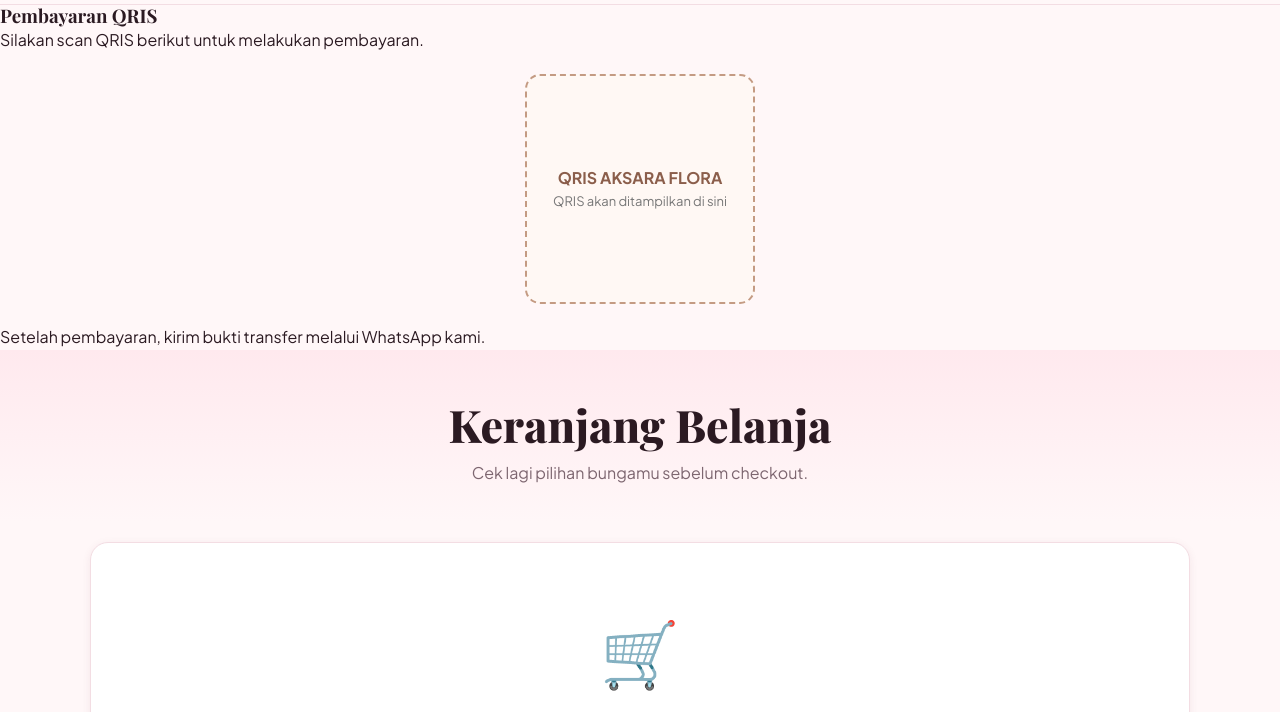
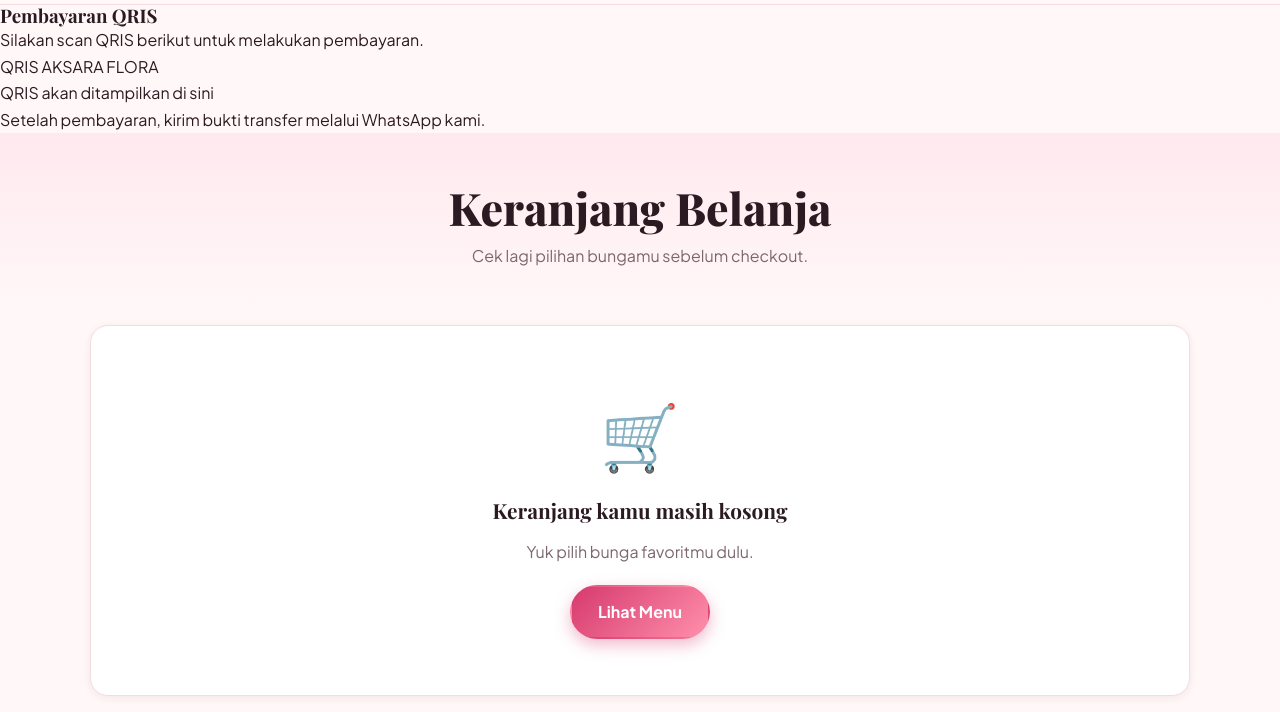
Before and after one commit to Athareonz/AksaraFlora, a plain HTML site: page keranjang.html in a window 1280 px wide. Shown: the part 66-778 px from the top of the page. Drawn offline with nearby package versions, Linux system fonts and the light colour scheme.

```diff
--- a/style.css
+++ b/style.css
@@ -716,43 +716,3 @@ img.brand-icon { width: 56px; height: 56px; object-fit: contain; background: non
     width: 100%;
     margin-top: 4px;
 }
-
-.qris-placeholder {
-    width: 230px;
-    height: 230px;
-    margin: 20px auto;
-    border: 2px dashed #c49b83;
-    border-radius: 15px;
-    display: flex;
-    flex-direction: column;
-    justify-content: center;
-    align-items: center;
-    text-align: center;
-    background: #fff8f4;
-    padding: 20px;
-}
-
-.qris-placeholder {
-    width: 230px;
-    height: 230px;
-    margin: 20px auto;
-    border: 2px dashed #c49b83;
-    border-radius: 15px;
-    display: flex;
-    flex-direction: column;
-    justify-content: center;
-    align-items: center;
-    text-align: center;
-    background: #fff8f4;
-    padding: 20px;
-}
-
-.qris-placeholder span {
-    font-weight: bold;
-    color: #8b5e4b;
-}
-
-.qris-placeholder p {
-    font-size: 13px;
-    color: #777;
-}
```
